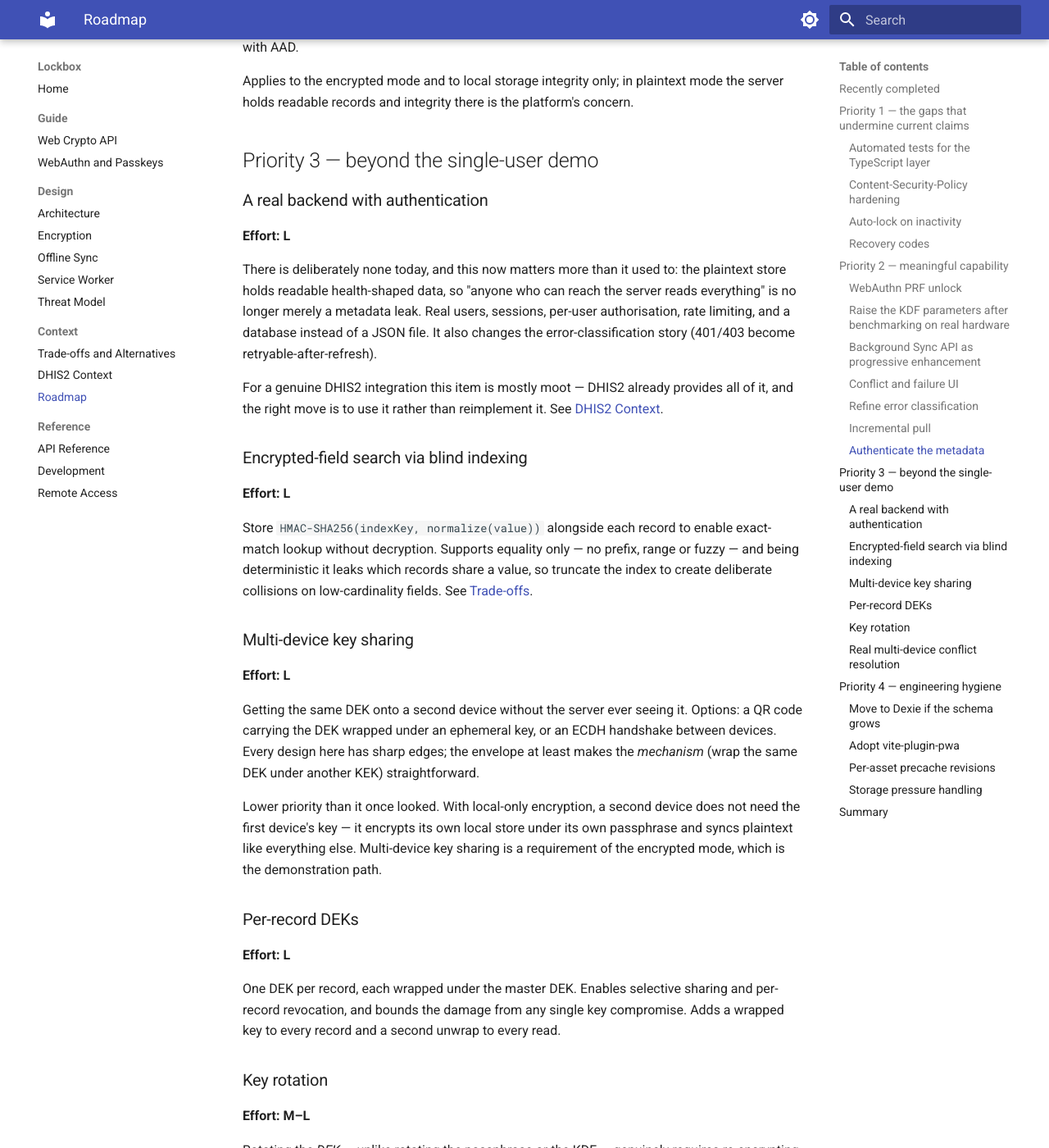
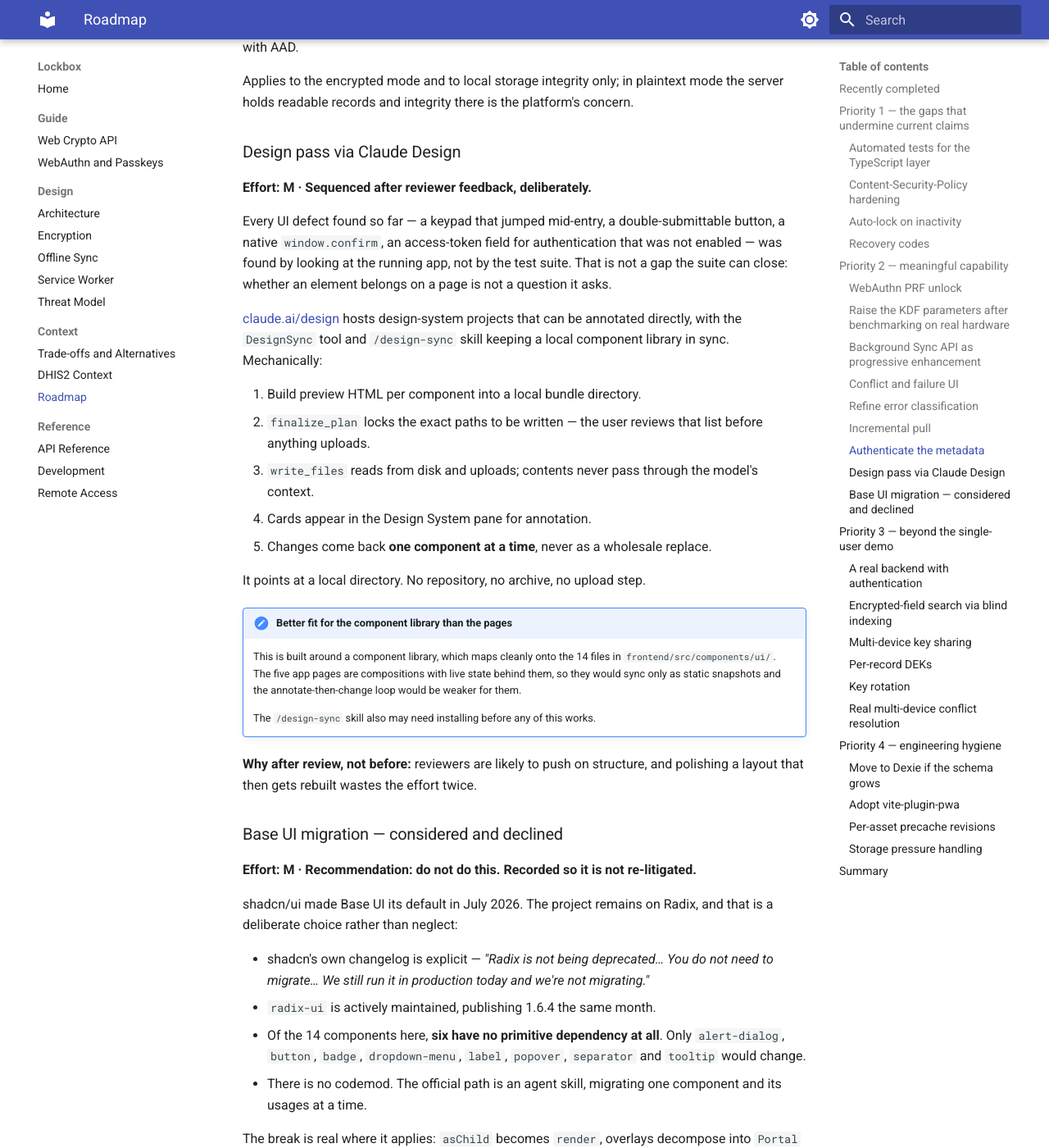
Before and after one commit to mortenoh/lockbox, an MkDocs documentation site: the page built from docs/context/roadmap.md, in a window 1280 px wide and 1400 px high, scrolled down 4678 px. Shown: the whole window at 82% size. Built offline with MkDocs 1.6.1 and Material for MkDocs 9.7.7, drawn with Linux system fonts in a browser that asks for light colours; some of the changed text lies outside the part shown.

Commit message:
Record the design pass and the declined Base UI migration
Two roadmap entries, both the outcome of questions worth preserving rather than
re-deriving later.

A design pass via claude.ai/design, sequenced deliberately after reviewer
feedback: every UI defect found so far came from looking at the running app, not
from the test suite, and that is not a gap a suite can close. Notes the
mechanics - it points at a local directory, no repository or archive involved -
and the honest limitation that it suits the component library better than the
five app pages, which are compositions with live state and would sync only as
static snapshots.

The Base UI migration is recorded as considered and declined, with the reasoning,
so it is not re-litigated. shadcn made Base UI its default in July 2026 but is
explicit that Radix is not deprecated and that migrating is unnecessary, and
radix-ui shipped 1.6.4 the same month. Six of fourteen components here have no
primitive dependency at all. Also notes the one detail that would matter if it
is ever revisited: the radix-nova preset has a direct base-nova counterpart, so
migrating would not drag the visual design onto a different preset.

Uses bunx rather than npx, matching the tooling in use here.

```diff
--- a/docs/context/roadmap.md
+++ b/docs/context/roadmap.md
@@ -181,6 +181,68 @@
 Applies to the encrypted mode and to local storage integrity only; in plaintext mode the
 server holds readable records and integrity there is the platform's concern.
 
+### Design pass via Claude Design
+**Effort: M · Sequenced after reviewer feedback, deliberately.**
+
+Every UI defect found so far — a keypad that jumped mid-entry, a
+double-submittable button, a native `window.confirm`, an access-token field for
+authentication that was not enabled — was found by looking at the running app,
+not by the test suite. That is not a gap the suite can close: whether an element
+belongs on a page is not a question it asks.
+
+[claude.ai/design](https://claude.ai/design) hosts design-system projects that
+can be annotated directly, with the `DesignSync` tool and `/design-sync` skill
+keeping a local component library in sync. Mechanically:
+
+1. Build preview HTML per component into a local bundle directory.
+2. `finalize_plan` locks the exact paths to be written — the user reviews that
+   list before anything uploads.
+3. `write_files` reads from disk and uploads; contents never pass through the
+   model's context.
+4. Cards appear in the Design System pane for annotation.
+5. Changes come back **one component at a time**, never as a wholesale replace.
+
+It points at a local directory. No repository, no archive, no upload step.
+
+!!! note "Better fit for the component library than the pages"
+    This is built around a component library, which maps cleanly onto the 14
+    files in `frontend/src/components/ui/`. The five app pages are compositions
+    with live state behind them, so they would sync only as static snapshots and
+    the annotate-then-change loop would be weaker for them.
+
+    The `/design-sync` skill also may need installing before any of this works.
+
+**Why after review, not before:** reviewers are likely to push on structure, and
+polishing a layout that then gets rebuilt wastes the effort twice.
+
+### Base UI migration — considered and declined
+**Effort: M · Recommendation: do not do this. Recorded so it is not re-litigated.**
+
+shadcn/ui made Base UI its default in July 2026. The project remains on Radix,
+and that is a deliberate choice rather than neglect:
+
+- shadcn's own changelog is explicit — *"Radix is not being deprecated… You do
+  not need to migrate… We still run it in production today and we're not
+  migrating."*
+- `radix-ui` is actively maintained, publishing 1.6.4 the same month.
+- Of the 14 components here, **six have no primitive dependency at all**. Only
+  `alert-dialog`, `button`, `badge`, `dropdown-menu`, `label`, `popover`,
+  `separator` and `tooltip` would change.
+- There is no codemod. The official path is an agent skill, migrating one
+  component and its usages at a time.
+
+The break is real where it applies: `asChild` becomes `render`, overlays
+decompose into `Portal → Positioner → Popup`, and animation data attributes
+differ. Non-zero risk for no user-visible gain.
+
+One point in this project's favour if it is ever revisited: the style preset is
+`radix-nova`, which has a direct `base-nova` counterpart, so migrating would not
+also drag the visual design onto a different preset. Projects on `new-york` have
+no such equivalent.
+
+Worth doing on a *new* project, where `bunx shadcn init` now selects Base UI
+anyway.
+
 ## Priority 3 — beyond the single-user demo
 
 ### A real backend with authentication
```
